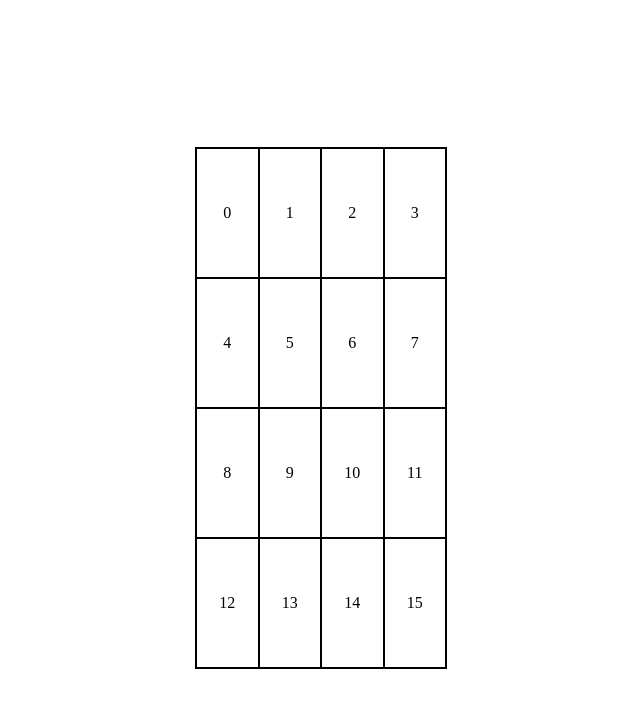
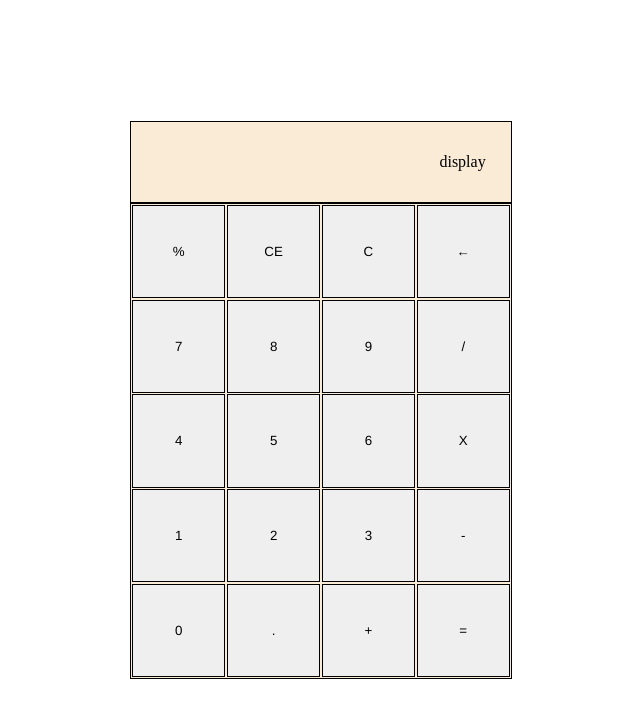
Before and after one commit to Ren0xx/Calculator, a plain HTML site: page index.html in a window 1280 px wide. Shown: the whole page, without its empty margins (319-959 px from the left). Drawn offline with Linux system fonts and the light colour scheme.

Commit message:
Creating calculator panel with buttons

```diff
--- a/index.html
+++ b/index.html
@@ -1,5 +1,6 @@
 <!DOCTYPE html>
 <html>
+
 <head>
     <meta charset="utf-8">
     <meta http-equiv="X-UA-Compatible" content="IE=edge">
@@ -8,10 +9,15 @@
     <meta name="viewport" content="width=device-width, initial-scale=1">
     <link rel="stylesheet" href="style.css">
 </head>
+
 <body>
     <div class="container">
         <!--  -->
-            <div id="main" class="main_screen">
+        <div class="display">
+
+        </div>
+
+        <div id="buttons" class="buttons">
 
         </div>
 
@@ -19,4 +25,5 @@
     </div>
     <script src="script.js" async defer></script>
 </body>
+
 </html>
--- a/script.js
+++ b/script.js
@@ -36,14 +36,22 @@ function operate (num1, num2, operator) {
             return 'Sorry, something went wrong, try again';
     }
 }
-
-const main_screen = document.querySelector('#main');
-
-for (let i = 0; i < 16; i++) {
-    const div = document.createElement('div');
-    div.className = 'button';
-    div.textContent = i;
-    main_screen.appendChild(div);
+const symbols = ['%','CE', 'C', '←', '7','8','9','/',
+                '4', '5', '6','X', '1', '2', '3','-',
+                '0','.','+', '='];
 
 
+const container = document.querySelector('.container');
+const buttons = document.querySelector('.buttons');
+
+for (let i = 0; i < 20; i++) {
+    const div = document.createElement('button');
+    div.className = 'button';
+    div.setAttribute('id',`${symbols[i]}`);
+    div.textContent = symbols[i];
+    buttons.appendChild(div);
+
 }
+
+const display = document.querySelector('.display');
+display.textContent = 'display';
--- a/style.css
+++ b/style.css
@@ -1,23 +1,38 @@
-.container{
+body{
     display: flex;
     justify-content: center;
     align-items: center;
     width: 100vh;
     height: 100vh;
     margin: 0 auto;
+
 }
-.main_screen{
+.container{
+    display: flex;
+    flex-direction: column;
+    background-color: antiquewhite;
+}
+.buttons{
     display: grid;
     grid-template-columns: repeat(4, 1fr);
-    grid-template-rows: repeat(4, 1fr);
+    grid-template-rows: repeat(5, 1fr);
     border: 1px solid #000000;
-    width: 250px;
-    height: 520px;
 }
 .button{
     border: 1px solid #000000;
-    display: inline-flex;
+    font-family: 'Franklin Gothic Medium', 'Arial Narrow', Arial, sans-serif;
     justify-content: center;
     align-items: center;
-
+    margin: 0.75px;
+    width: 7em;
+    height: 7em;
 }
+.display{
+    display:flex;
+    align-items: center;
+    justify-content: flex-end;
+    padding-right: 25px;
+    border: 1px solid #000000;
+    height: 5em;
+    background-color: antiquewhite;
+}
```
Lines whose indentation alone changed are shown as unchanged.
